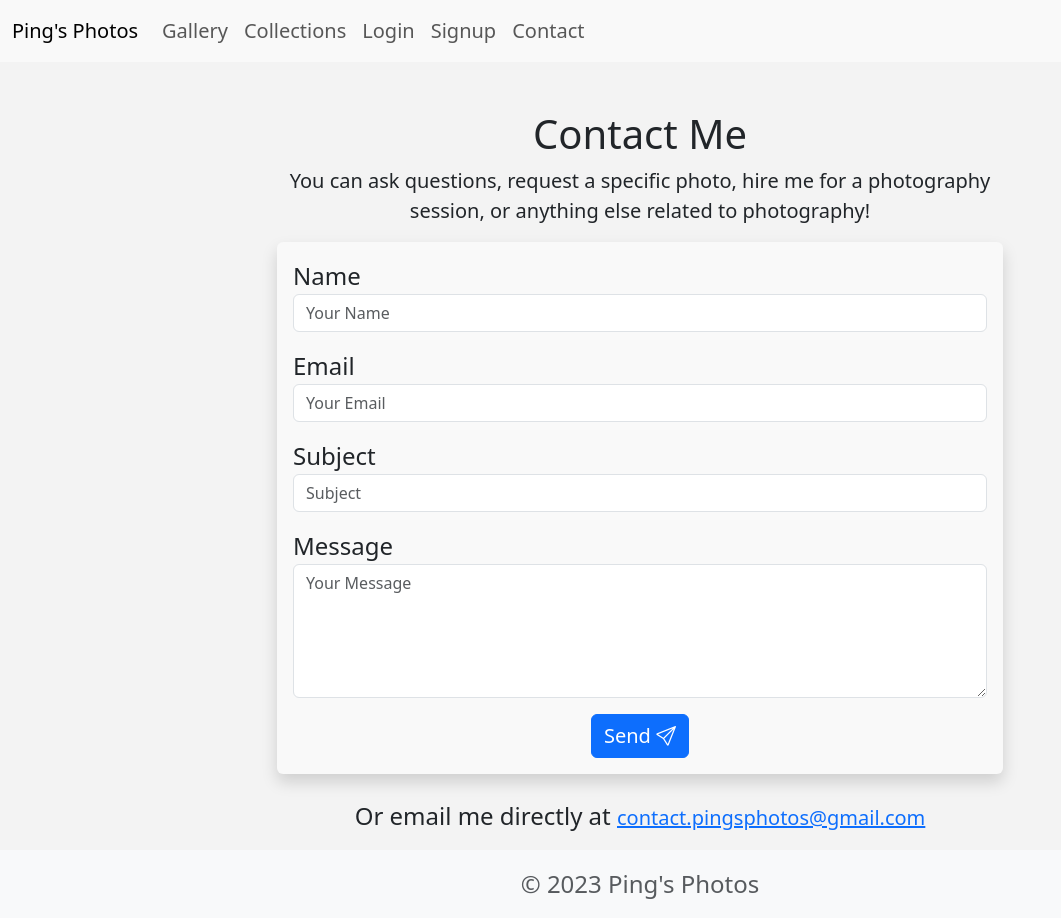
After one commit to MyPingO/Photo-Site, a Flask app: page /contact in a window 1280 px wide. The commit adds this page. Shown: the whole page, without its empty margins (0-1061 px from the left). Run offline with Flask 2, Linux system fonts and the light colour scheme; some libraries are stand-ins or nearby versions.

Commit message:
Contact page + html/css edits

```diff
--- a/app/forms.py
+++ b/app/forms.py
@@ -1,6 +1,6 @@
 from flask_wtf import FlaskForm
-from flask_wtf.file import FileRequired, FileAllowed, DataRequired
-from wtforms import SubmitField, StringField, PasswordField, BooleanField, MultipleFileField, SelectField
+from flask_wtf.file import FileAllowed, DataRequired
+from wtforms import SubmitField, StringField, PasswordField, BooleanField, MultipleFileField, SelectField, TextAreaField
 from flask_uploads import UploadSet, IMAGES
 from wtforms.validators import Length, EqualTo, Email
 
@@ -42,3 +42,10 @@ class ResetPasswordForm(FlaskForm):
     password = PasswordField('New Password', validators=[DataRequired()])
     confirm_password = PasswordField('Confirm New Password', validators=[DataRequired(), EqualTo('password')])
     submit = SubmitField('Reset Password')
+
+class ContactForm(FlaskForm):
+    name = StringField('Name', validators=[DataRequired()])
+    email = StringField('Email', validators=[DataRequired(), Email()])
+    subject = StringField('Subject')
+    message = TextAreaField('Message', validators=[DataRequired()])
+    submit = SubmitField('Submit')
--- a/app/routes.py
+++ b/app/routes.py
@@ -5,7 +5,7 @@ from flask_mail import Message
 from werkzeug.security import check_password_hash, generate_password_hash
 from werkzeug.utils import secure_filename
 from .models import CollectionPurchase, Photo, User, Purchase
-from .forms import ForgotPasswordForm, PhotoUploadForm, PurchaseSearchForm, LoginForm, ResetPasswordForm, SignupForm, EditPhotoForm
+from .forms import ContactForm, ForgotPasswordForm, PhotoUploadForm, PurchaseSearchForm, LoginForm, ResetPasswordForm, SignupForm, EditPhotoForm
 from app import app, db, mail
 from PIL import Image, ImageDraw, ImageFont, ImageOps
 from math import sqrt
@@ -519,3 +519,23 @@ def check_signup_data(username, email, password):
     if not re.match(r'^(?=.*[a-z])(?=.*[A-Z])(?=.*\d)(?=.*[^\da-zA-Z]).{8,}$', password):
         flash('Password is not strong enough')
         return redirect(url_for('signup'))
+
+@app.route('/contact', methods=['GET', 'POST'])
+def contact():
+    form = ContactForm()
+    if form.validate_on_submit():
+        subject = form.subject.data
+        sender_email = 'contact.pingsphotos@gmail.com' # Your email
+        user_email = form.email.data
+        message_body = f"From: {form.name.data} <{user_email}>\n\nMessage:\n{form.message.data}"
+
+        msg = Message(subject, sender=sender_email, recipients=[sender_email])
+        msg.body = message_body
+        msg.reply_to = user_email # Set reply-to to the user's email
+
+        mail.send(msg)
+
+        flash('An email has been sent to Ping\'s Photos. We will get back to you as soon as possible!', 'success')
+        return redirect(url_for('gallery'))  # Redirect to home or any other page
+
+    return render_template('contact.html', form=form)
--- a/app/templates/base.html
+++ b/app/templates/base.html
@@ -11,6 +11,7 @@
   <link href="https://cdn.jsdelivr.net/npm/bootstrap@5.3.1/dist/css/bootstrap.min.css" rel="stylesheet"
     integrity="sha384-4bw+/aepP/YC94hEpVNVgiZdgIC5+VKNBQNGCHeKRQN+PtmoHDEXuppvnDJzQIu9" crossorigin="anonymous">
   <link rel="stylesheet" href="{{ url_for('static', filename='css/main.css') }}">
+  <link rel="stylesheet" href="https://cdn.jsdelivr.net/npm/bootstrap-icons@1.10.5/font/bootstrap-icons.css">
   <script src="https://js.stripe.com/v3/"></script>
   <script>
     var stripe = Stripe('pk_test_51Nb7wcDBTPrDBCwewvTcqwhi1AaQuaaDSLFLa5O0KnNfQbUiVpAdRBX4pHKGNyhE4ZA12V1Vmx1WkrZhtPbJSFq800tuRywYko');
@@ -53,6 +54,8 @@
             <a class="nav-link" href="{{ url_for('signup') }}">Signup</a>
           </li>
           {% endif %}
+          <li class="nav-item">
+            <a class="nav-link" href="{{ url_for('contact') }}">Contact</a>
         </ul>
       </div>
     </div>
--- /dev/null
+++ b/app/templates/contact.html
@@ -0,0 +1,52 @@
+{% extends "base.html" %}
+
+{% block content %}
+<div class="container mt-5" style="max-width: 750px;">
+    <div class="text-center">
+        <h1>Contact Me</h1>
+        <p class="lead">You can ask questions, request a specific photo, hire me for a photography session, or anything
+            else related to photography!</p>
+    </div>
+    <div class="mb-3">
+        {% if form.email.errors %}
+        <div class="text-danger">
+            {% for error in form.email.errors %}
+            {{ error }}
+            {% endfor %}
+        </div>
+        {% endif %}
+    </div>
+    <div class="row justify-content-center">
+        <div>
+            <div class="card border-0 shadow">
+                <div class="card-body">
+                    <form action="{{ url_for('contact') }}" method="POST">
+                        {{ form.hidden_tag() }}
+                        <div class="mb-3">
+                            {{ form.name.label }} {{ form.name(class="form-control", placeholder="Your Name") }}
+                        </div>
+                        <div class="mb-3">
+                            {{ form.email.label }} {{ form.email(class="form-control", placeholder="Your Email") }}
+                        </div>
+                        <div class="mb-3">
+                            {{ form.subject.label }} {{ form.subject(class="form-control", placeholder="Subject") }}
+                        </div>
+                        <div class="mb-3">
+                            {{ form.message.label }} {{ form.message(class="form-control", rows="5",
+                            placeholder="Your Message") }}
+                        </div>
+                        <div class="text-center">
+                            <button type="submit" class="btn btn-primary">
+                                Send <i class="bi bi-send"></i>
+                            </button>
+                        </div>
+                    </form>
+                </div>
+            </div>
+        </div>
+    </div>
+    <div class="text-center mt-4">
+        <p>Or email me directly at <a href="mailto:contact.pingsphotos@gmail.com">contact.pingsphotos@gmail.com</a></p>
+    </div>
+</div>
+{% endblock %}
```
Also changed, not shown: app/templates/macros.html (+0 -41 lines), app/templates/reset_password.html (+21 -1 lines), app/templates/signup.html (+8 -0 lines).
